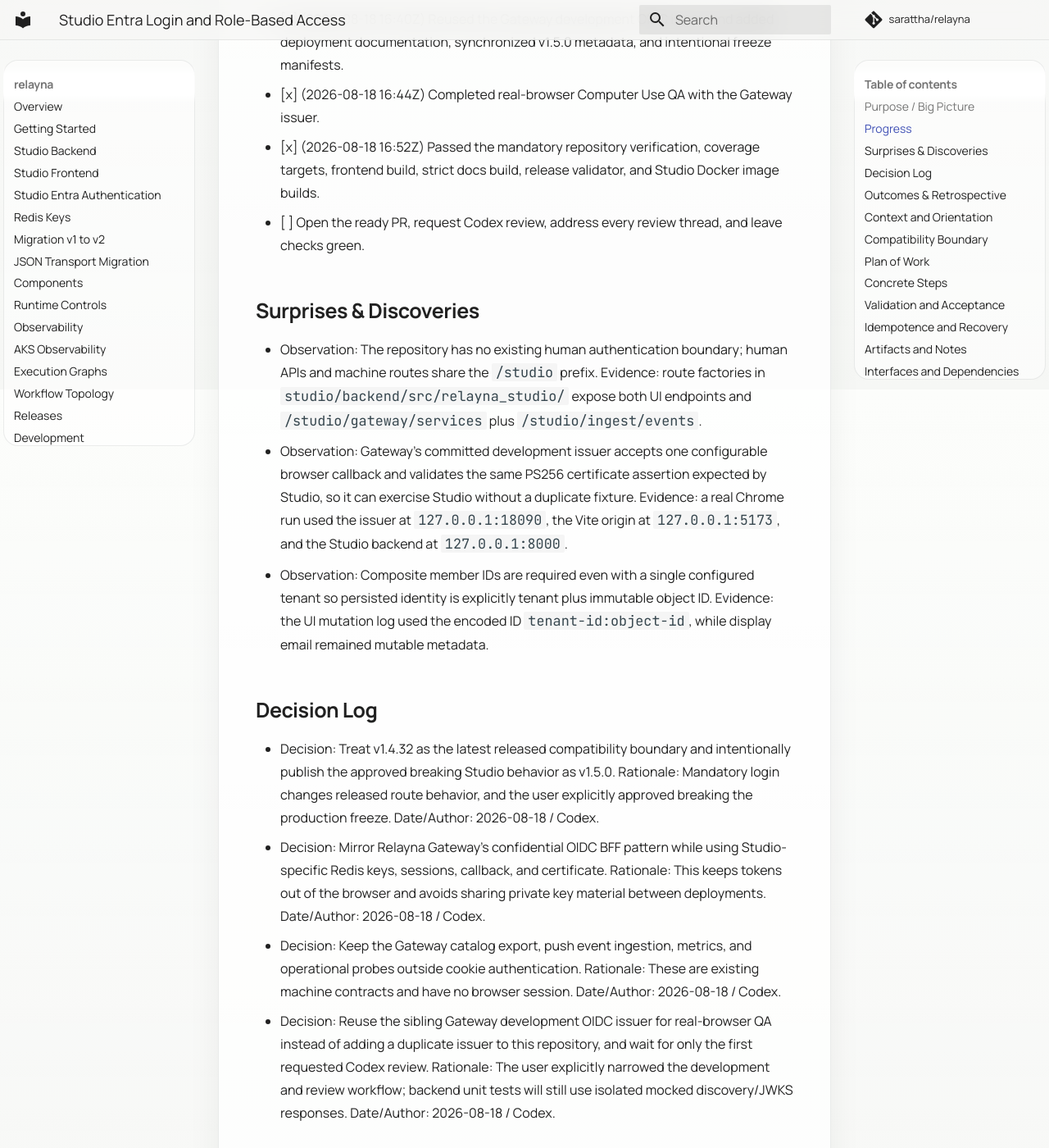
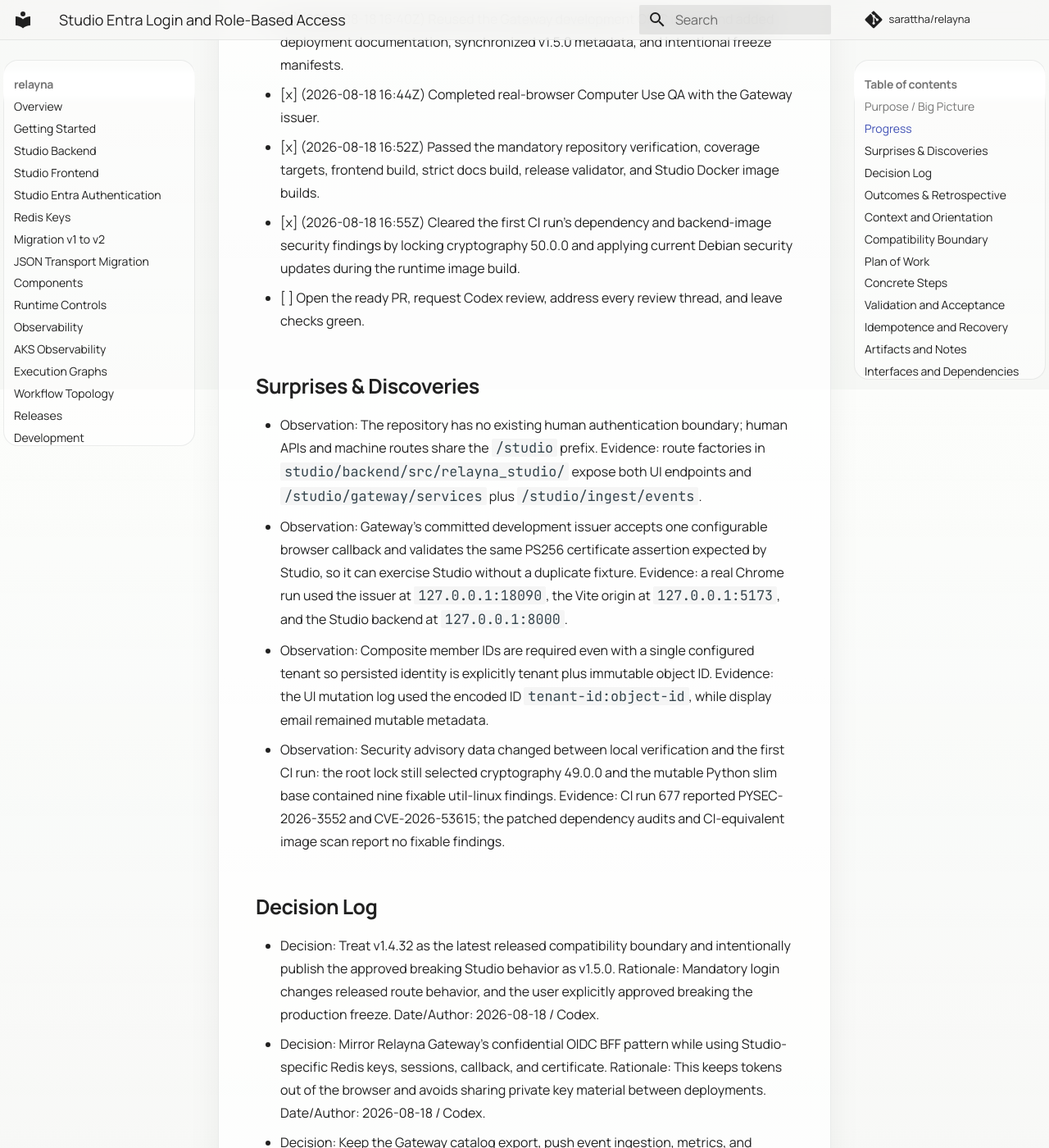
Before and after one commit to sarattha/relayna, an MkDocs documentation site: the page built from docs/execplans/studio-entra-login-rbac.md, in a window 1280 px wide and 1400 px high, scrolled down 925 px. Shown: the whole window at 82% size. Built offline with MkDocs 1.6.1 and Material for MkDocs 9.7.7, drawn with Linux system fonts in a browser that asks for light colours; comment, search, counter and statistics services are not loaded.

Commit message:
fix: clear Studio security checks

```diff
--- a/docs/execplans/studio-entra-login-rbac.md
+++ b/docs/execplans/studio-entra-login-rbac.md
@@ -23,6 +23,7 @@
 - [x] (2026-08-18 16:40Z) Reused the Gateway development OIDC issuer and added deployment documentation, synchronized v1.5.0 metadata, and intentional freeze manifests.
 - [x] (2026-08-18 16:44Z) Completed real-browser Computer Use QA with the Gateway issuer.
 - [x] (2026-08-18 16:52Z) Passed the mandatory repository verification, coverage targets, frontend build, strict docs build, release validator, and Studio Docker image builds.
+- [x] (2026-08-18 16:55Z) Cleared the first CI run's dependency and backend-image security findings by locking cryptography 50.0.0 and applying current Debian security updates during the runtime image build.
 - [ ] Open the ready PR, request Codex review, address every review thread, and leave checks green.
 
 ## Surprises & Discoveries
@@ -40,6 +41,11 @@
   tenant so persisted identity is explicitly tenant plus immutable object ID.
   Evidence: the UI mutation log used the encoded ID
   `tenant-id:object-id`, while display email remained mutable metadata.
+- Observation: Security advisory data changed between local verification and
+  the first CI run: the root lock still selected cryptography 49.0.0 and the
+  mutable Python slim base contained nine fixable util-linux findings.
+  Evidence: CI run 677 reported PYSEC-2026-3552 and CVE-2026-53615; the patched
+  dependency audits and CI-equivalent image scan report no fixable findings.
 
 ## Decision Log
 
--- a/pyproject.toml
+++ b/pyproject.toml
@@ -51,7 +51,7 @@
 dev = [
     "click>=8.3.3",
     "coverage[toml]>=7.10.0",
-    "cryptography>=48.0.1",
+    "cryptography>=50.0.0",
     "mkdocs>=1.6.1",
     "opentelemetry-sdk==1.41.1",
     "pytest>=8.3.0",
```
Also changed, not shown: CHANGELOG.md (+4 -0 lines), 3 other files.
